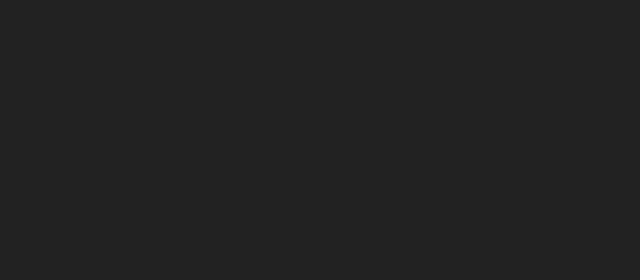
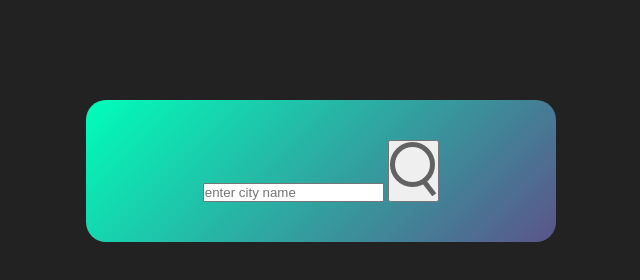
Before and after one commit to Maureen0007/Simple-Weather-App, a plain HTML site: page index.html in a window 1280 px wide. Shown: the whole page, without its empty margins (319-959 px from the left). Drawn offline with Linux system fonts and the light colour scheme.

Commit message:
add and style card

```diff
--- a/index.html
+++ b/index.html
@@ -7,5 +7,11 @@
     <link rel="stylesheet" href="style.css">
 </head>
 <body>
+    <div class="card">
+        <div class="search">
+            <input type="text" placeholder="enter city name" spellcheck="false">
+            <button><img src="./images/search.png" alt="search icon"></button>
+        </div>
+    </div>
 </body>
 </html>
--- a/style.css
+++ b/style.css
@@ -7,3 +7,13 @@
 body{
     background: #222;
 }
+.card{
+    width: 90%;
+    max-width: 470px;
+    background: linear-gradient(135deg, #00feba, #5b548a);
+    color: #fff;
+    margin: 100px auto 0;
+    border-radius: 20px;
+    padding: 40px 35px;
+    text-align: center;
+}
```
